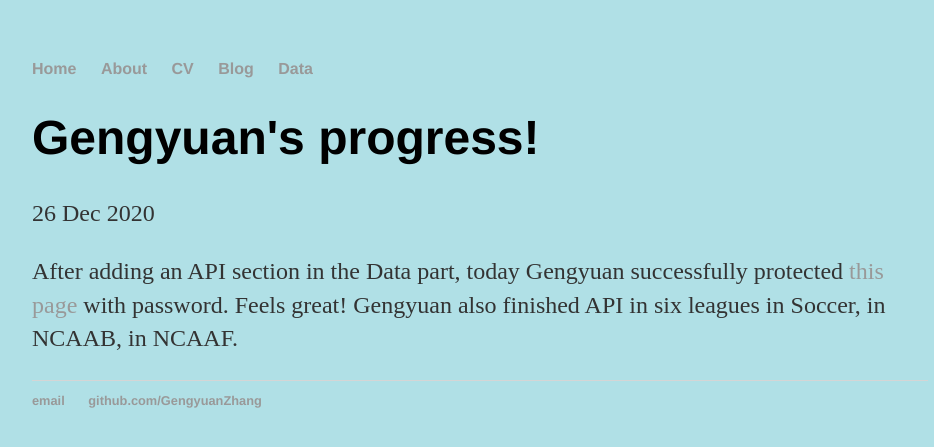
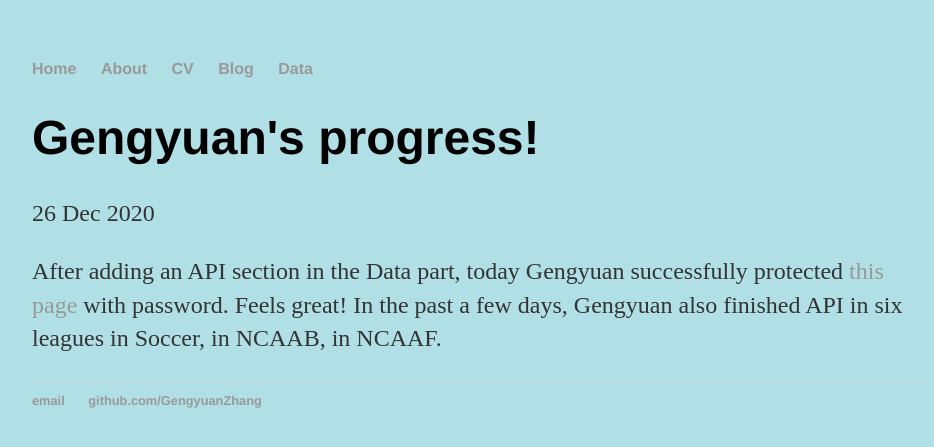
Before and after one commit to GengyuanZhang/GengyuanZhang.github.io, a Jekyll site: the page built from _posts/2020-12-26-gengyuan-zhang-progress.md, in a window 1280 px wide. Shown: the top 447 px of the page, without its empty margins (160-1094 px from the left). Built offline with Jekyll 4.4.1, drawn with Linux system fonts in a browser that asks for light colours.

Commit message:
Update 2020-12-26-gengyuan-zhang-progress.md

```diff
--- a/_posts/2020-12-26-gengyuan-zhang-progress.md
+++ b/_posts/2020-12-26-gengyuan-zhang-progress.md
@@ -4,4 +4,4 @@ title: "Gengyuan's progress!"
 date: 2020-12-26
 ---
 
-After adding an API section in the Data part, today Gengyuan successfully protected [this page](https://gengyuanzhang.github.io/data/) with password. Feels great! Gengyuan also finished API in six leagues in Soccer, in NCAAB, in NCAAF.
+After adding an API section in the Data part, today Gengyuan successfully protected [this page](https://gengyuanzhang.github.io/data/) with password. Feels great! In the past a few days, Gengyuan also finished API in six leagues in Soccer, in NCAAB, in NCAAF.
```
